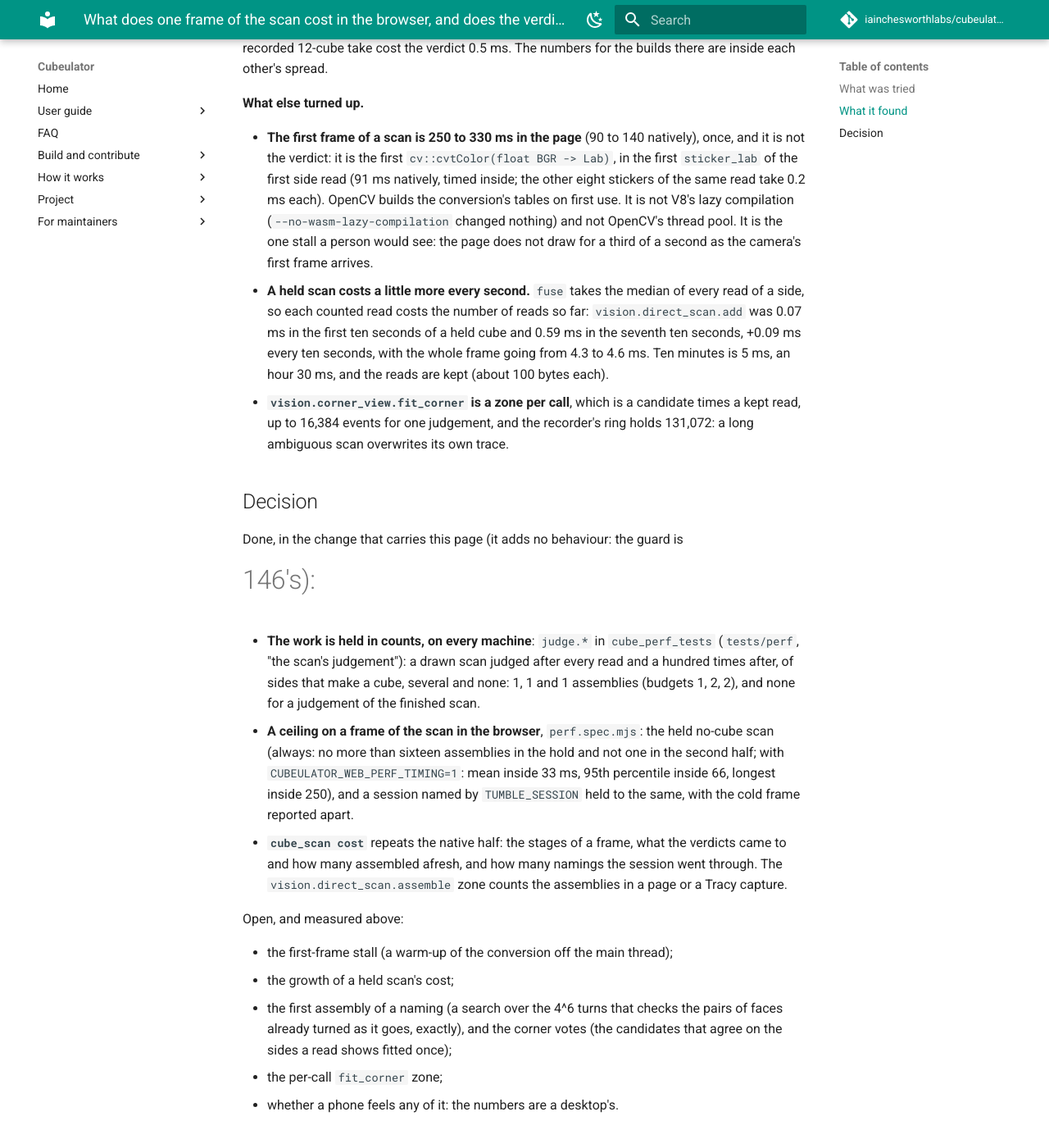
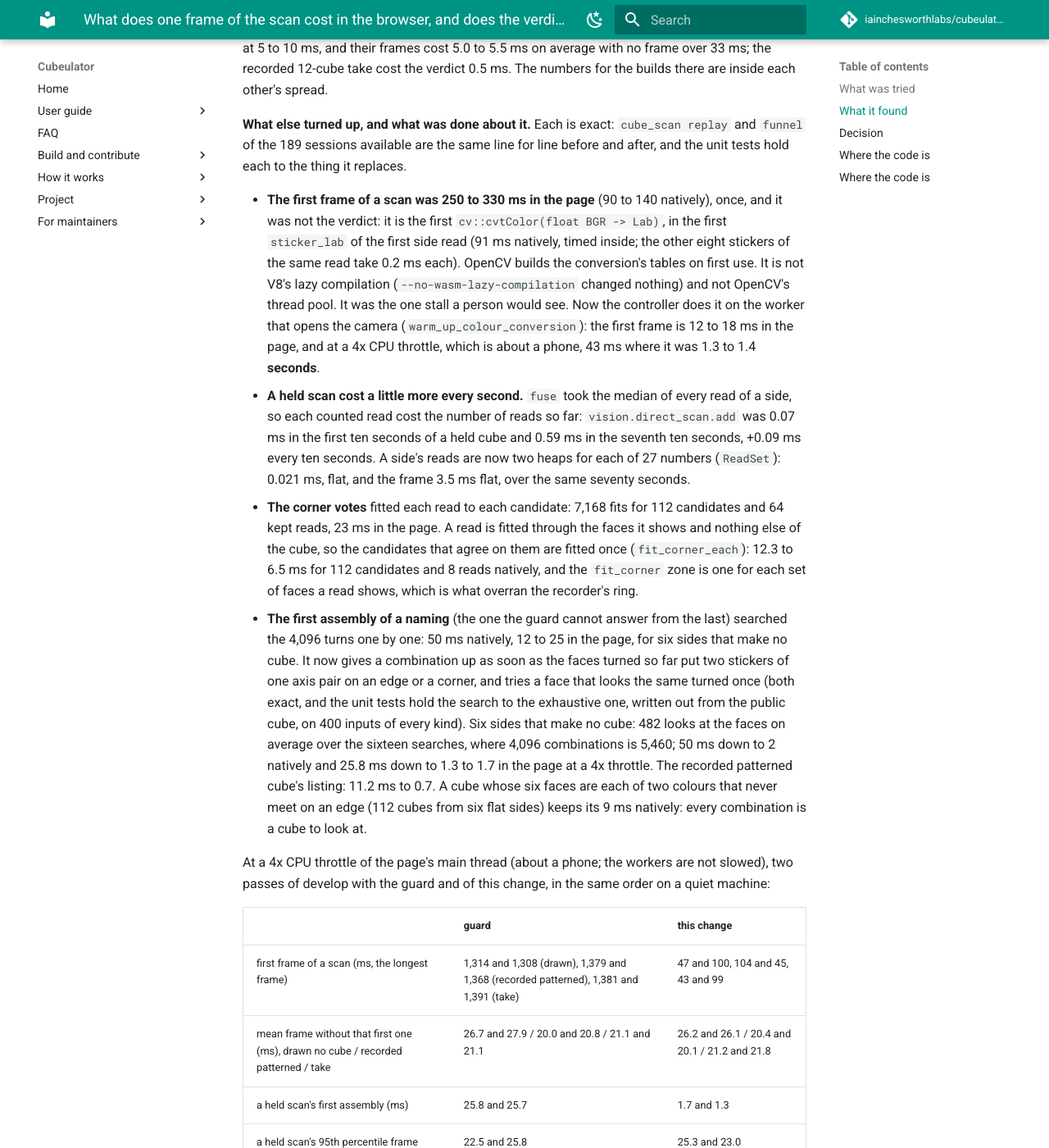
Before and after one commit to iainchesworth/cubeulator, an MkDocs documentation site: the page built from docs/investigations/2026-10-15-web-scan-frame-cost.md, in a window 1280 px wide and 1400 px high, scrolled down 2685 px. Shown: the whole window at 82% size. Built offline with MkDocs 1.6.1 and Material for MkDocs 9.7.7, drawn with Linux system fonts in a browser that asks for light colours; comment, search, counter and statistics services are not loaded; some of the changed text lies outside the part shown.

Commit message:
Close the frame-cost investigation's open items, and run its journeys at a phone's speed
docs/investigations/2026-10-15-web-scan-frame-cost.md now says what was done
about the first frame, the held scan's growth, the corner votes and the first
assembly of a naming, with the numbers at a 4x throttle of the page's main
thread (the first frame was 1.3 seconds there). perf.spec.mjs's frame-cost
journeys take CUBEULATOR_WEB_CPU_THROTTLE, applied through the DevTools protocol
(CubeulatorApp.throttleCpu), and the first frame is held with the rest now that
it is not a stall.

````diff
--- a/docs/investigations/2026-10-15-web-scan-frame-cost.md
+++ b/docs/investigations/2026-10-15-web-scan-frame-cost.md
@@ -1,6 +1,6 @@
 # What does one frame of the scan cost in the browser, and does the verdict freeze the page?
 
-**Asked:** 2026-10-14. **Closed:** 2026-10-15. **By:** an agent working for the
+**Asked:** 2026-10-14. **Closed:** 2026-10-15 (the three open questions below, 2026-10-15 later). **By:** an agent working for the
 maintainer, from the [tumble investigation](2026-10-14-scan-tumble.md), which
 found the verdict "six sides, no cube" to cost "up to 150 ms of native time on
 every frame - several times that in WebAssembly, which was not measured". The
@@ -92,56 +92,109 @@
 average with no frame over 33 ms; the recorded 12-cube take cost the verdict
 0.5 ms. The numbers for the builds there are inside each other's spread.
 
-**What else turned up.**
+**What else turned up, and what was done about it.** Each is exact: `cube_scan
+replay` and `funnel` of the 189 sessions available are the same line for line
+before and after, and the unit tests hold each to the thing it replaces.
 
-- **The first frame of a scan is 250 to 330 ms in the page** (90 to 140
-  natively), once, and it is not the verdict: it is the first
+- **The first frame of a scan was 250 to 330 ms in the page** (90 to 140
+  natively), once, and it was not the verdict: it is the first
   `cv::cvtColor(float BGR -> Lab)`, in the first `sticker_lab` of the first side
   read (91 ms natively, timed inside; the other eight stickers of the same read
   take 0.2 ms each). OpenCV builds the conversion's tables on first use. It is
   not V8's lazy compilation (`--no-wasm-lazy-compilation` changed nothing) and
-  not OpenCV's thread pool. It is the one stall a person would see: the page
-  does not draw for a third of a second as the camera's first frame arrives.
-- **A held scan costs a little more every second.** `fuse` takes the median of
-  every read of a side, so each counted read costs the number of reads so far:
+  not OpenCV's thread pool. It was the one stall a person would see. Now the
+  controller does it on the worker that opens the camera
+  (`warm_up_colour_conversion`): the first frame is 12 to 18 ms in the page, and
+  at a 4x CPU throttle, which is about a phone, 43 ms where it was 1.3 to 1.4
+  **seconds**.
+- **A held scan cost a little more every second.** `fuse` took the median of
+  every read of a side, so each counted read cost the number of reads so far:
   `vision.direct_scan.add` was 0.07 ms in the first ten seconds of a held cube
-  and 0.59 ms in the seventh ten seconds, +0.09 ms every ten seconds, with the
-  whole frame going from 4.3 to 4.6 ms. Ten minutes is 5 ms, an hour 30 ms, and
-  the reads are kept (about 100 bytes each).
-- **`vision.corner_view.fit_corner` is a zone per call**, which is a
-  candidate times a kept read, up to 16,384 events for one judgement, and the
-  recorder's ring holds 131,072: a long ambiguous scan overwrites its own trace.
+  and 0.59 ms in the seventh ten seconds, +0.09 ms every ten seconds. A side's
+  reads are now two heaps for each of 27 numbers (`ReadSet`): 0.021 ms, flat,
+  and the frame 3.5 ms flat, over the same seventy seconds.
+- **The corner votes** fitted each read to each candidate: 7,168 fits for 112
+  candidates and 64 kept reads, 23 ms in the page. A read is fitted through the
+  faces it shows and nothing else of the cube, so the candidates that agree on
+  them are fitted once (`fit_corner_each`): 12.3 to 6.5 ms for 112 candidates
+  and 8 reads natively, and the `fit_corner` zone is one for each set of faces
+  a read shows, which is what overran the recorder's ring.
+- **The first assembly of a naming** (the one the guard cannot answer from the
+  last) searched the 4,096 turns one by one: 50 ms natively, 12 to 25 in the
+  page, for six sides that make no cube. It now gives a combination up as soon
+  as the faces turned so far put two stickers of one axis pair on an edge or a
+  corner, and tries a face that looks the same turned once (both exact, and the
+  unit tests hold the search to the exhaustive one, written out from the public
+  cube, on 400 inputs of every kind). Six sides that make no cube: 482 looks at
+  the faces on average over the sixteen searches, where 4,096 combinations is
+  5,460; 50 ms down to 2 natively and 25.8 ms down to 1.3 to 1.7 in the page
+  at a 4x throttle. The recorded patterned cube's listing: 11.2 ms to
+  0.7. A cube whose six faces are each of two colours that never meet on an
+  edge (112 cubes from six flat sides) keeps its 9 ms natively: every
+  combination is a cube to look at.
+
+At a 4x CPU throttle of the page's main thread (about a phone; the workers are
+not slowed), two passes of develop with the guard and of this change, in the
+same order on a quiet machine:
+
+| | guard | this change |
+| --- | --- | --- |
+| first frame of a scan (ms, the longest frame) | 1,314 and 1,308 (drawn), 1,379 and 1,368 (recorded patterned), 1,381 and 1,391 (take) | 47 and 100, 104 and 45, 43 and 99 |
+| mean frame without that first one (ms), drawn no cube / recorded patterned / take | 26.7 and 27.9 / 20.0 and 20.8 / 21.1 and 21.1 | 26.2 and 26.1 / 20.4 and 20.1 / 21.2 and 21.8 |
+| a held scan's first assembly (ms) | 25.8 and 25.7 | 1.7 and 1.3 |
+| a held scan's 95th percentile frame (ms) | 22.5 and 25.8 | 25.3 and 23.0 |
+
+The numbers are the page's, on a desktop made slower in software, not a phone's:
+the renderer here is SwiftShader (CPU), so a frame's mean includes some of its
+draw. A frame costs 20 to 27 ms there, inside the camera's 33, and what the
+change took out is the first frame's 1.3 seconds and the first assembly's 25 ms.
 
 ## Decision
 
-Done, in the change that carries this page (it adds no behaviour: the guard is
-#146's):
+Done, in the changes that carry this page:
 
 - **The work is held in counts, on every machine**: `judge.*` in
   `cube_perf_tests` (`tests/perf`, "the scan's judgement"): a drawn scan judged
   after every read and a hundred times after, of sides that make a cube, several
-  and none: 1, 1 and 1 assemblies (budgets 1, 2, 2), and none for a judgement of
-  the finished scan.
+  and none: 1, 1 and 1 assemblies (budgets 1, 2, 2), none for a judgement of the
+  finished scan, and what they cost in the search's nodes (388, 776 and 7,720).
 - **A ceiling on a frame of the scan in the browser**, `perf.spec.mjs`: the
   held no-cube scan (always: no more than sixteen assemblies in the hold and not
   one in the second half; with `CUBEULATOR_WEB_PERF_TIMING=1`: mean inside 33 ms,
-  95th percentile inside 66, longest inside 250), and a session named by
-  `TUMBLE_SESSION` held to the same, with the cold frame reported apart.
+  95th percentile inside 66, longest inside 250, first frame included), and a
+  session named by `TUMBLE_SESSION` held to the same;
+  `CUBEULATOR_WEB_CPU_THROTTLE=4` runs both with the main thread slowed.
 - **`cube_scan cost`** repeats the native half: the stages of a frame, what the
   verdicts came to and how many assembled afresh, and how many namings the
   session went through. The `vision.direct_scan.assemble` zone counts the
   assemblies in a page or a Tracy capture.
+- The four costs above: the first frame, the growth, the votes and the first
+  assembly of a naming.
 
-Open, and measured above:
+Not done:
 
-- the first-frame stall (a warm-up of the conversion off the main thread);
-- the growth of a held scan's cost;
-- the first assembly of a naming (a search over the 4^6 turns that checks the
-  pairs of faces already turned as it goes, exactly), and the corner votes (the
-  candidates that agree on the sides a read shows fitted once);
-- the per-call `fit_corner` zone;
-- whether a phone feels any of it: the numbers are a desktop's.
+- **A real phone.** A throttle is a stand-in: the CPU, the memory bandwidth and
+  the WebAssembly engine are a phone's own.
+- **The leaf cost of sides whose every combination is a cube to look at**
+  (9 ms natively, 4 to 5 in the page, a listing once for a naming): `from_facelets`
+  and `is_solvable` each re-check what the walk already has, and the cube's
+  constructor is the only way in.
 
+## Where the code is
+
+`bugfix/web-scan-frame-cost` (the measurement, #149) and
+`bugfix/scan-frame-cost-reader` (the rest). The tools, to repeat it:
+
+```sh
+cube_scan cost <session> [runs] [-v]            # native: the stages of a frame, the verdicts, the assemblies
+cube_tumble_sim <out> "<layout>" 60 30          # a layout with one edge flipped is six sides and no cube
+TUMBLE_SESSION=<out> CUBEULATOR_WEB_PERF_TIMING=1 npx playwright test --project=perf -g tumbled
+CUBEULATOR_WEB_CPU_THROTTLE=4 ...               # the same with the page's main thread four times slower
+```
+
+A layout that makes no cube: the patterned cube of the tumble investigation with
+the up side's bottom-middle sticker and the front side's top-middle one traded,
+`U:YYWYYYWBY D:YWWWWWWYY L:RRRRRRRRR R:OOOOOOOOO F:BWGGGGGGB B:BBGBBBGGB`.
 ## Where the code is
 
 `bugfix/web-scan-frame-cost`. The tools, to repeat it:
````
Also changed, not shown: docs/testing.md (+1 -1 lines), docs/vision-pipeline.md (+22 -9 lines), 2 other files.
